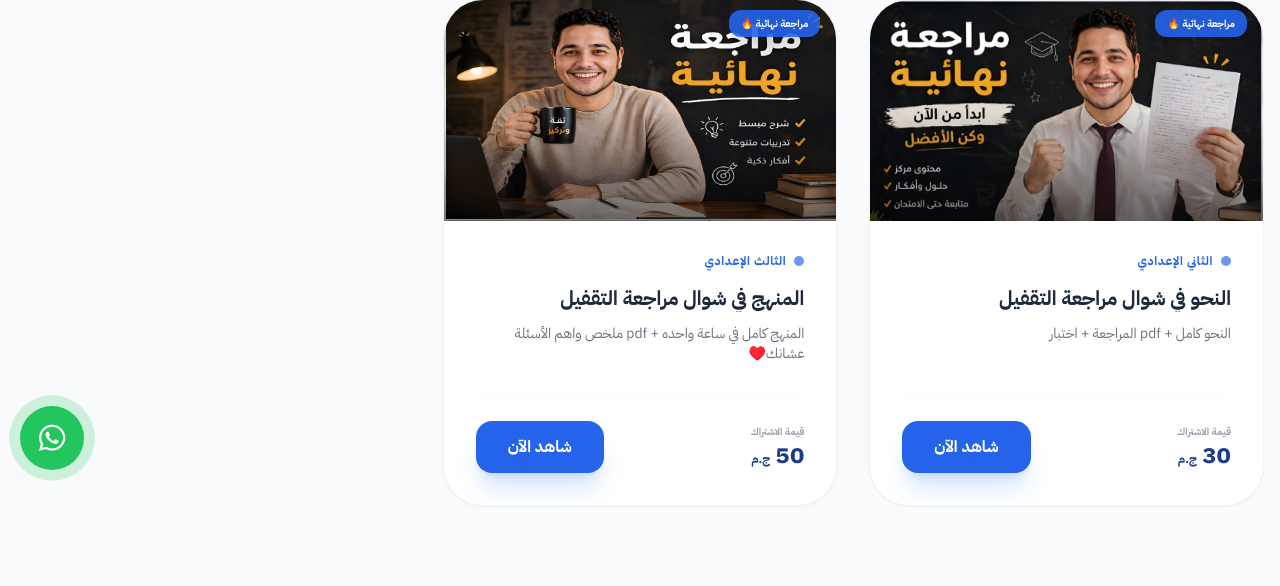
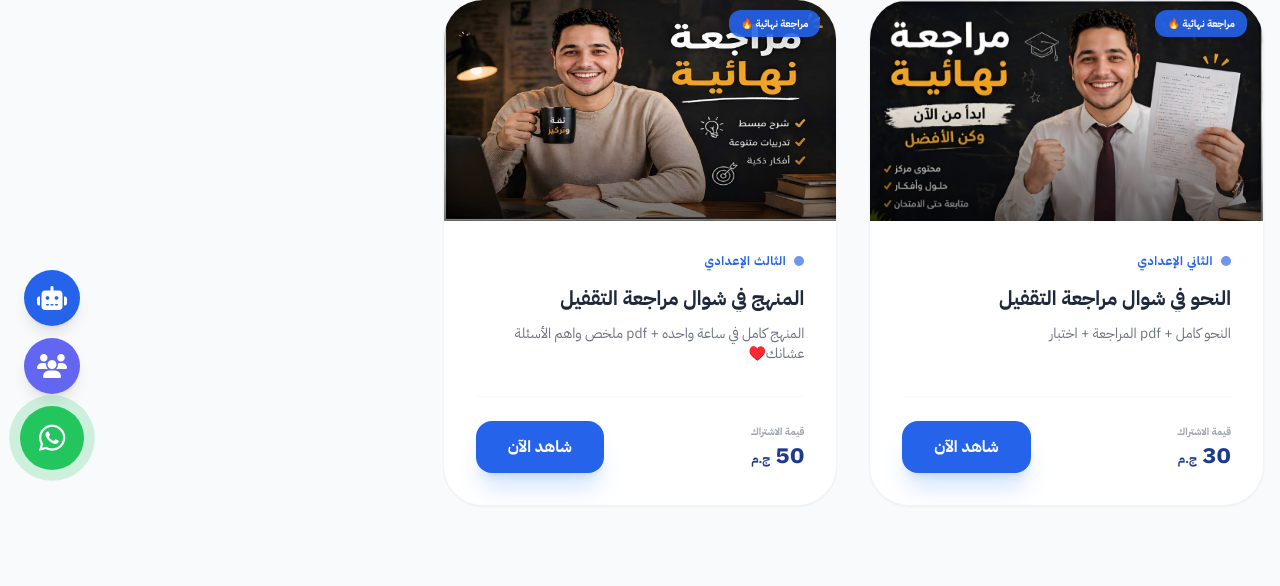
Before and after one commit to Kingmarw/Mr.Kaiser, a PHP site: page /lectures.php in a window 1280 px wide. Shown: the part 310-896 px from the top of the page. Run offline with PHP 8.4, Linux system fonts and the light colour scheme; a user stored in the database is signed in; data comes from the database, SQL or seed files in the repository; some libraries are stand-ins or nearby versions.

Commit message:
Add chatbot and community links to footer

```diff
--- a/footer.php
+++ b/footer.php
@@ -43,7 +43,15 @@
 </div>
 
 <div class="fixed bottom-5 left-5 z-40 flex flex-col gap-3 items-center">
+    <a href="chatbot.php" class="w-14 h-14 bg-blue-600 text-white rounded-full flex items-center justify-center shadow-lg hover:bg-blue-700 transition transform hover:scale-110 group relative">
+        <i class="fa-solid fa-robot text-2xl"></i>
+        <span class="absolute left-16 bg-black text-white text-xs px-2 py-1 rounded hidden group-hover:block whitespace-nowrap">المساعد الذكي</span>
+    </a>
 
+    <a href="https://call.xo.je" target="_blank" class="w-14 h-14 bg-indigo-500 text-white rounded-full flex items-center justify-center shadow-lg hover:bg-indigo-600 transition transform hover:scale-110 group relative">
+        <i class="fa-solid fa-users text-2xl"></i>
+        <span class="absolute left-16 bg-black text-white text-xs px-2 py-1 rounded hidden group-hover:block whitespace-nowrap">المجتمع الطلابي</span>
+    </a>
     <a href="https://wa.me/201099534259" target="_blank" class="whatsapp-float w-16 h-16 bg-green-500 text-white rounded-full flex items-center justify-center shadow-lg hover:bg-green-600 transition transform hover:scale-110 group relative">
         <i class="fa-brands fa-whatsapp text-3xl"></i>
         <span class="absolute left-20 bg-black text-white text-xs px-2 py-1 rounded hidden group-hover:block whitespace-nowrap">تواصل معنا</span>
```
